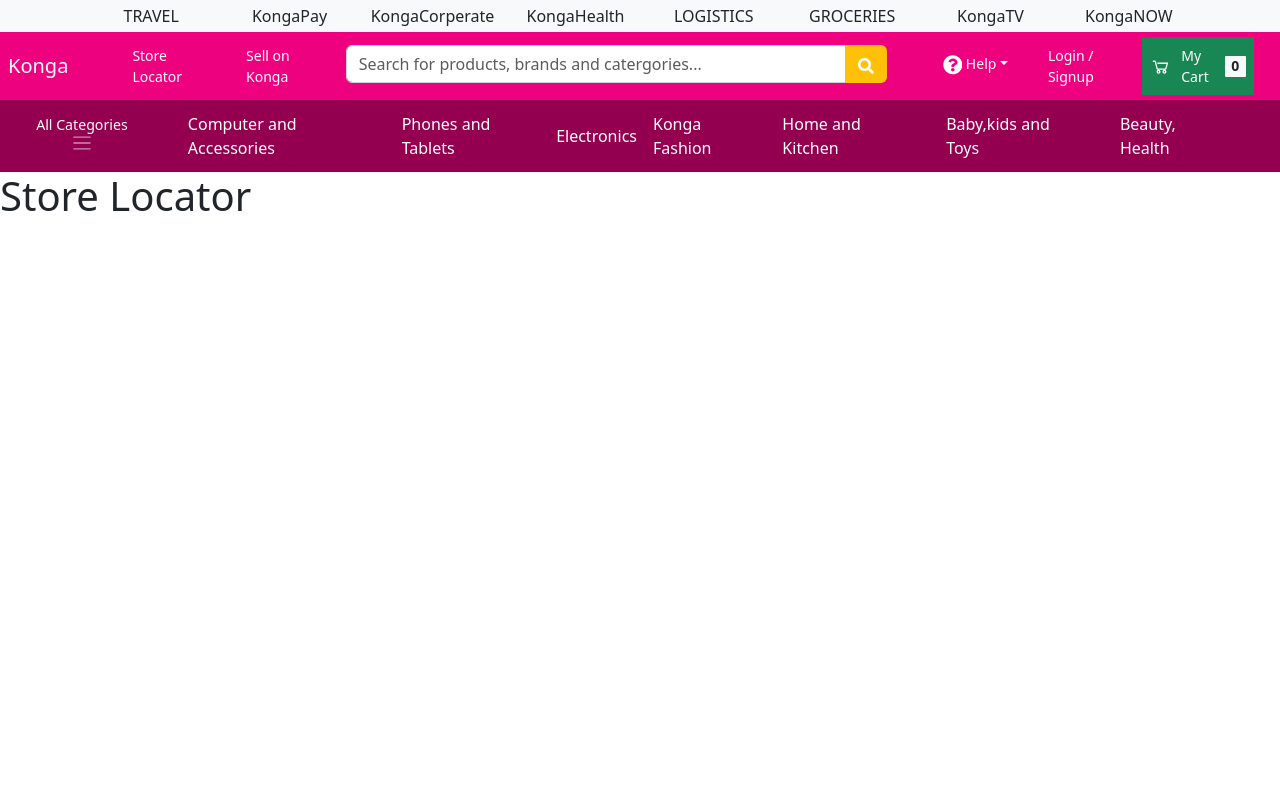
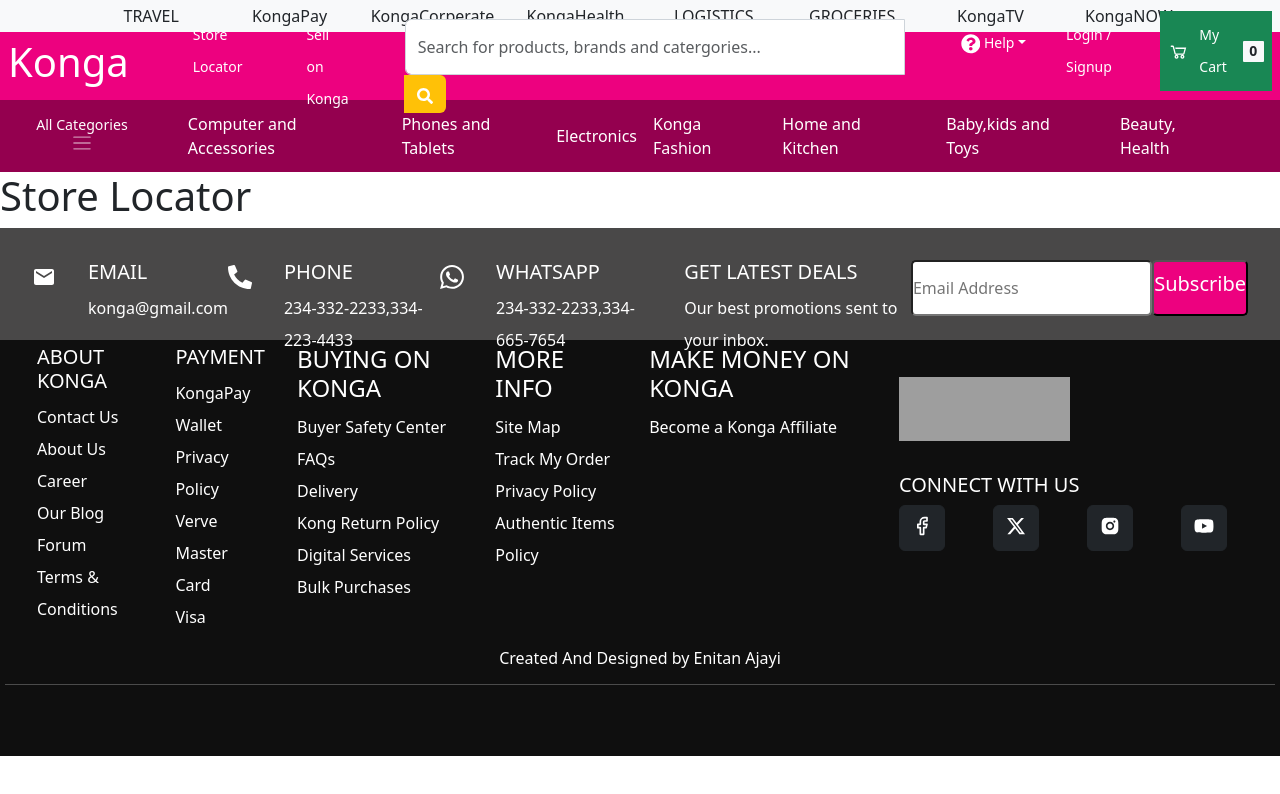
Before and after one commit to Ennyola4/Konga, a React (Vite) app: page /locator in a window 1280 px wide. Shown: the top 794 px of the page. Built offline with nearby package versions, Linux system fonts and the light colour scheme; grey boxes are pictures that could not be loaded.

Commit message:
Footer completed

```diff
--- a/src/App.jsx
+++ b/src/App.jsx
@@ -9,6 +9,7 @@
 import Locator from './pages/Locator'
 import Navbar from './components/Navbar'
 import SubMenu from './components/SubMenu'
+import Footer from './components/Footer'
 
 
 const App = () => {
@@ -27,6 +28,7 @@
         <Route path='/locator' element={<Locator/>} />
         </Routes>
       </Router>
+      <Footer/>
     </div>
   )
 }
--- /dev/null
+++ b/src/components/Footer.jsx
@@ -0,0 +1,146 @@
+import React from 'react'
+import { MdEmail } from "react-icons/md"
+import { FaPhoneAlt } from "react-icons/fa"
+import { ImWhatsapp } from "react-icons/im"
+import { FiFacebook } from "react-icons/fi"
+import { FaXTwitter } from "react-icons/fa6"
+import { RiInstagramFill } from "react-icons/ri"
+import { FaYoutube } from "react-icons/fa";
+
+
+
+
+
+const Footer = () => {
+  return (
+    <div className='overall-container sticky-bottom'>
+        <div className='footer-top mb-0'>
+           <div>
+             <div  className='icon d-flex justify-content-evenly'>
+               <h4><MdEmail /></h4>
+               <ul>
+                <li><h5>EMAIL</h5>konga@gmail.com</li>
+               </ul>
+
+               <h4><FaPhoneAlt /></h4>
+               <ul>
+                <li><h5>PHONE</h5>234-332-2233,334-223-4433</li>
+               </ul>
+
+               <h4><ImWhatsapp /></h4>
+               <ul>
+                <li><h5>WHATSAPP</h5>234-332-2233,334-665-7654</li>
+               </ul>
+
+               <ul>
+                <li><h5>GET LATEST DEALS</h5>Our best promotions sent to your inbox.</li>
+               </ul>
+               <input type="text" placeholder='Email Address'/>
+               <button className='button ml-0'><h5>Subscribe</h5>
+               </button>
+             </div>
+           </div>
+        </div>
+
+        <div className='footer-bottom'>
+            <div className='d-flex justify-content-around'>
+              <div>
+                <ul>
+                  <li>
+                  <li><h5 href ="#">ABOUT KONGA</h5></li>
+                    <li><a href="#">Contact Us</a></li>
+                    <li><a href="#">About Us</a></li>
+                    <li><a href="#">Career</a></li>
+                    <li><a href="#">Our Blog</a></li>
+                    <li><a href="#">Forum</a></li>
+                    <li><a href="#">Terms &amp; Conditions</a></li>
+                  </li>
+                </ul>
+              </div>
+
+              <div>
+                <ul>
+                    <li><h5 href="#">PAYMENT</h5></li>
+                    <li><a href="#">KongaPay</a></li>
+                    <li><a href="#">Wallet</a></li>
+                    <li><a href="#">Privacy Policy</a></li>
+                    <li><a href="#">Verve</a></li>
+                    <li><a href="#">Master Card</a></li>
+                    <li><a href="#">Visa</a></li>
+
+                </ul>
+            </div>
+
+            <div>
+                <ul>
+                    <li><h4 href="#">BUYING ON KONGA</h4></li>
+                    <li><a href="#">Buyer Safety Center</a></li>
+                    <li><a href="#">FAQs</a></li>
+                    <li><a href="#">Delivery</a></li>
+                    <li><a href="#">Kong Return Policy</a></li>
+                    <li><a href="#">Digital Services</a></li>
+                    <li><a href="#">Bulk Purchases</a></li>
+                </ul>
+            </div>
+
+            <div>
+                <ul>
+                    <li><h4 href="#">MORE INFO</h4></li>
+                    <li><a href="#">Site Map</a></li>
+                    <li><a href="#">Track My Order</a></li>
+                    <li><a href="#">Privacy Policy</a></li>
+                    <li><a href="#">Authentic Items Policy</a></li>
+                </ul>
+            </div>
+
+            <div>
+                <ul>
+                    <li><h4 href="#">MAKE MONEY ON KONGA</h4></li>
+                    <li><a href="#">Become a Konga Affiliate</a></li>
+                </ul>
+            </div>
+
+
+
+            <div className='d-flex'>
+              <div>
+
+              <ul>
+                <li>
+                <img src="https://static.vecteezy.com/system/resources/previews/021/496/284/original/apple-app-store-icon-logo-symbol-white-design-mobile-illustration-with-black-background-free-vector.jpg" alt="" />
+
+              <img src="https://www.eunati.com.br/wp-content/uploads/2018/02/escola-brasileira-de-games-eu-na-ti-google-play-864x440.jpg" alt="" /> <br /><br />
+
+              <h5>CONNECT WITH US</h5>
+              <div className='d-flex'>
+              <a href="#" className='btn btn-dark me-5'><h5><FiFacebook /></h5></a>
+              <a href="#" className='btn btn-dark me-5'><h5><FaXTwitter /></h5></a>
+              <a href="#" className='btn btn-dark me-5'><h5><RiInstagramFill /></h5></a>
+              <a href="#" className='btn btn-dark me-5'><h5><FaYoutube /></h5></a>
+
+
+
+              </div>
+
+
+              </li>
+              </ul>
+
+              </div>
+
+            </div>
+
+
+
+
+          </div>
+          <div className='text-center'>
+            <h6>Created And Designed by Enitan Ajayi</h6> <hr />
+        </div>
+
+        </div>
+    </div>
+  )
+}
+
+export default Footer
--- a/src/components/Navbar.jsx
+++ b/src/components/Navbar.jsx
@@ -4,6 +4,7 @@
 import { LiaShoppingCartSolid } from "react-icons/lia"
 import 'bootstrap/dist/css/bootstrap.min.css'
 import 'bootstrap/dist/js/bootstrap.bundle.min'
+
 
 const Navbar = () => {
   return (
@@ -46,7 +47,7 @@
 
       <nav className="navbar navbar-expand-lg sticky-top py-1">
         <div className="container-fluid custom-navbar">
-            <a className="navbar-brand nav-link active text-white mx-2" href="/">Konga</a>
+            <a className="navbar-brand nav-link active text-white mx-2" href="/"><h1>Konga</h1></a>
             <button className="navbar-toggler" type="button" data-bs-toggle="collapse" data-bs-target="#navbarSupportedContent" aria-controls="navbarSupportedContent" aria-expanded="false" aria-label="Toggle navigation">
             <span className="navbar-toggler-icon"></span>
             </button>
@@ -91,7 +92,7 @@
                 <li className="nav-item mx-3 text-white mt-3 mb-3">
                 <a className="nav-link text-white bg-success d-flex align-items-center justify-content-between px-2 py-2" href="/cart" style={{ width: "auto"}}>
                     <div className="d-flex align-items-center">
-                    <LiaShoppingCartSolid style={{ fontSize: "1.5em", marginRight: "0.5em" }} /> <span>My <br/> Cart</span>
+                    <LiaShoppingCartSolid style={{ fontSize: "1.5em", marginRight: "0.5em"}} /> <span>My <br/> Cart</span>
                     </div>
 
                     <span className="badge bg-light text-dark d-flex justify-content-center align-items-center ms-3"
--- a/src/index.css
+++ b/src/index.css
@@ -93,3 +93,71 @@
   .custom-hover-link:hover{
     color: #ed017f !important;
   }
+
+  .overall-container{
+    height: auto;
+    color: #fff;
+
+  }
+
+  .icon{
+    color: white;
+    padding:2em;
+
+  }
+
+  .footer-top{
+    height: 7rem;
+    margin: auto;
+    padding: 0%;
+    background-color: #494848;
+
+  }
+
+
+.footer-bottom{
+  height: 26em;
+  background-color: #0f0f0f;
+  margin: auto;
+  padding: 5px 5px;
+
+}
+
+
+
+
+  .button{
+    height: 3.5em;
+    background-color: #ed017f;
+    border-radius: 5px;
+    width: 7rem;
+    color: white;
+
+
+  }
+
+  input{
+    height: 3.5em;
+    border-radius: 5px;
+    width: 20rem;
+  }
+
+img{
+  height: 4rem;
+  margin-top: 2rem;
+}
+
+li{
+  margin-top: auto;
+  padding: 0%;
+  line-height: 2em;
+  text-decoration: none;
+  color: white;
+  list-style-type: none;
+}
+
+li a {
+  color: white;
+  text-decoration: none;
+  line-height: 2rem;
+}
--- a/src/pages/Login.jsx
+++ b/src/pages/Login.jsx
@@ -3,7 +3,9 @@
 const Login = () => {
   return (
     <div>
-        <h1>Login/Signup</h1>
+        <div>
+
+        </div>
     </div>
   )
 }
```
